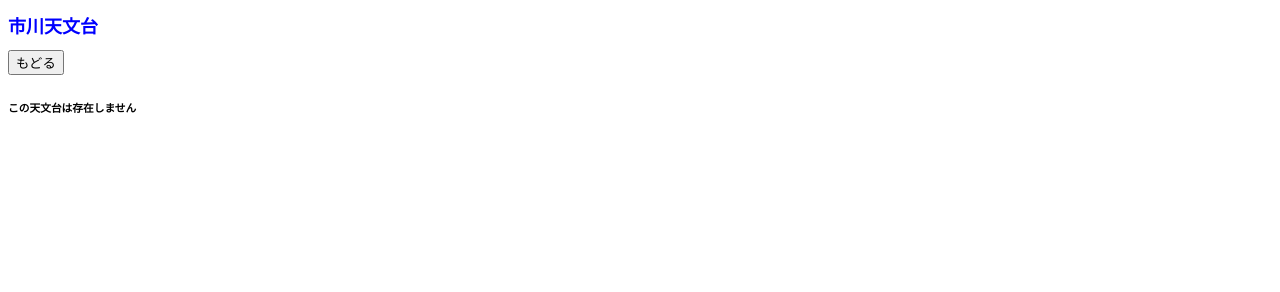
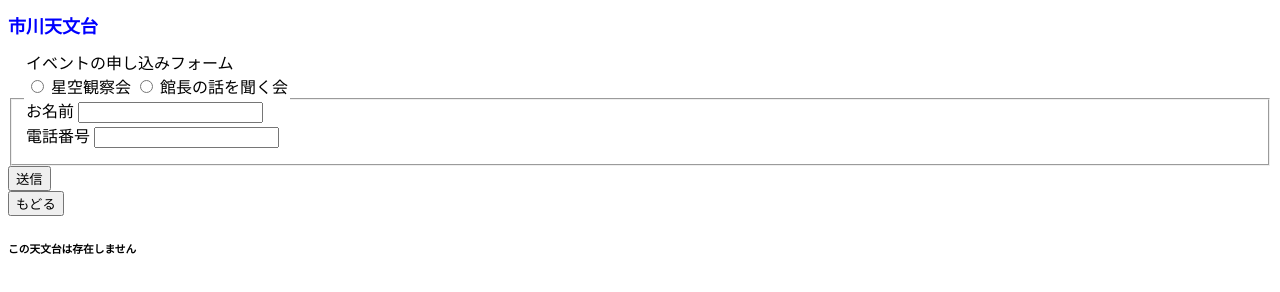
Before and after one commit to ick2321017/prg20241118, a plain HTML site: page app.html in a window 1280 px wide. Drawn offline with Linux system fonts and the light colour scheme.

Commit message:
app.html2

```diff
--- a/app.html
+++ b/app.html
@@ -9,6 +9,29 @@
     <body>
     <h1>市川天文台</h1>
 
+    <form>
+        <fieldset>
+            <legend>イベントの申し込みフォーム
+            <div>
+                <input type="radio"id="contactchoice1"/>
+                <label for="contactchoice1">星空観察会</label>
+
+                <input type="radio"id="contactchoice2"/>
+                <label for="contactchoice2">館長の話を聞く会</label>
+            </div>
+            <div>
+                お名前
+                <input type="text">
+            </div>
+            <div>
+                電話番号
+                <input type="text">
+            </div>
+            </legend>
+        </fieldset>
+        <input type="submit" value="送信">
+    </form>
+
     <button onclick="location.href='./index.html'"> もどる</button>
 
     <h6>この天文台は存在しません</h6>
```
Also changed, not shown: index.html (+1 -0 lines).
